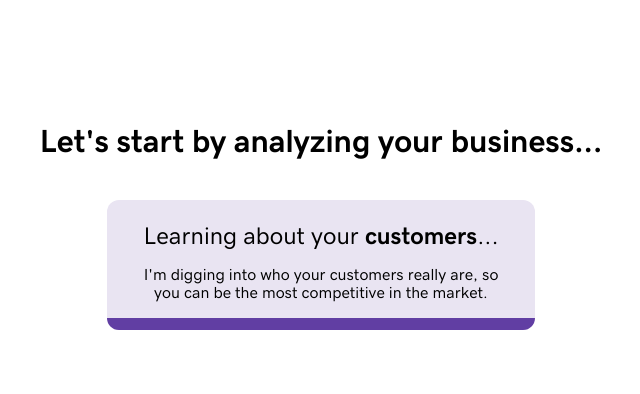
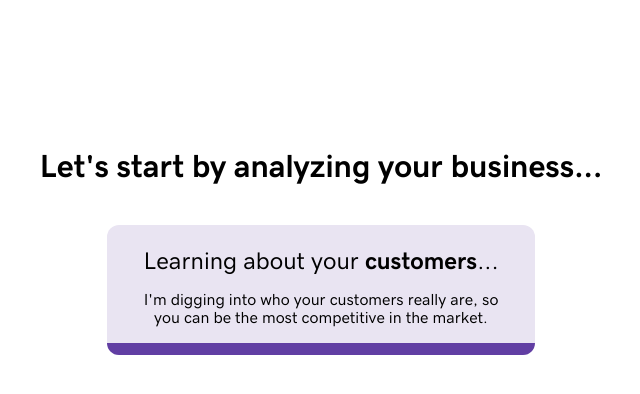
Before and after one commit to enelmes-godaddy/airo-marketing-consultant, a React (Vite) app: page / in a window 1280 px wide. Shown: the top 394 px of the page, without its empty margins (319-959 px from the left). Built offline with nearby package versions, Linux system fonts and the light colour scheme.

Commit message:
update animation height + remove unused styles

```diff
--- a/src/App.css
+++ b/src/App.css
@@ -1,9 +1,5 @@
 .marketing-consultant-animation {
-  /* display: flex; */
-  /* flex-direction: column; */
-  /* align-items: center; */
-  /* justify-content: flex-start; */
-  height: 550px;
+  height: 500px;
   width: 100%;
 }
 
```
